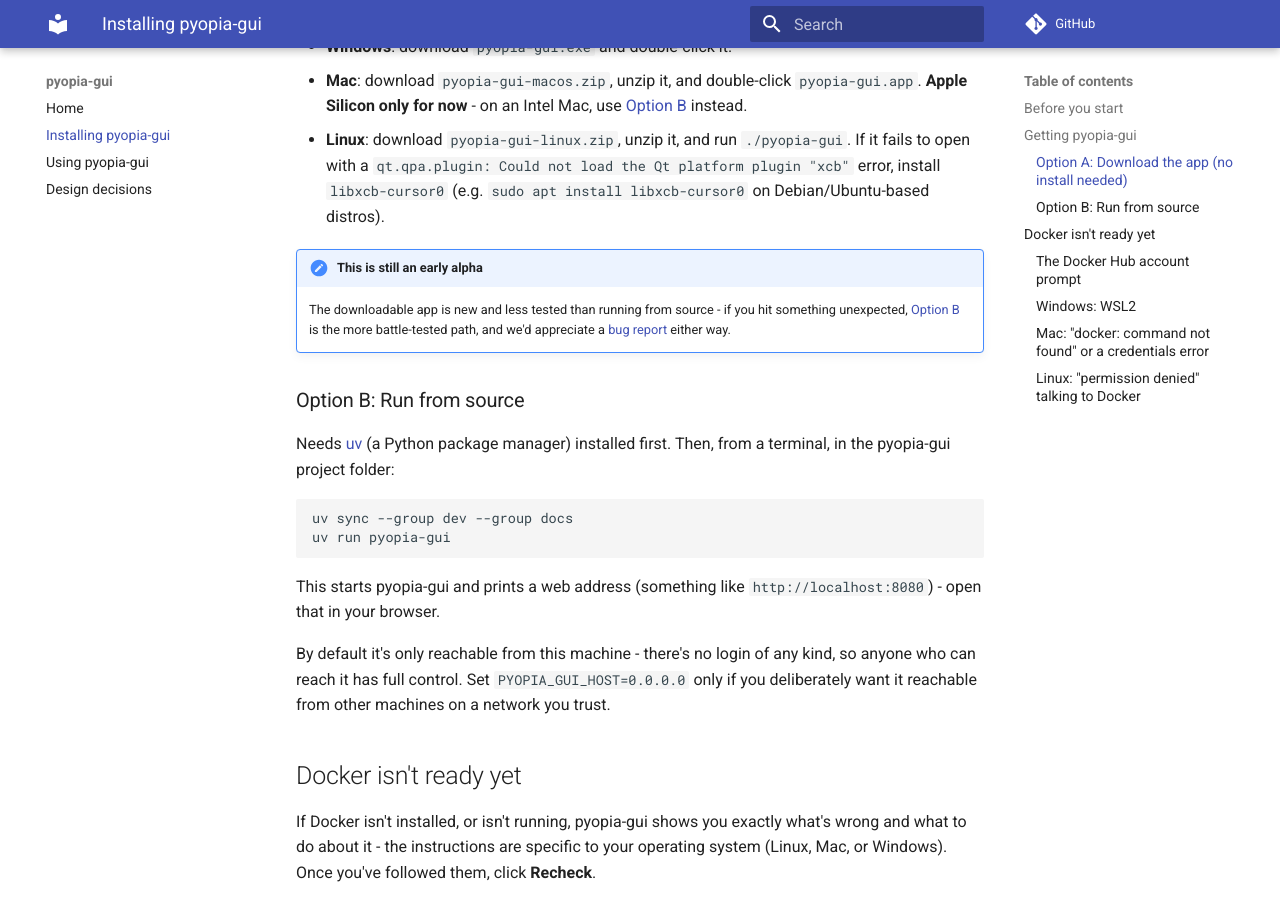
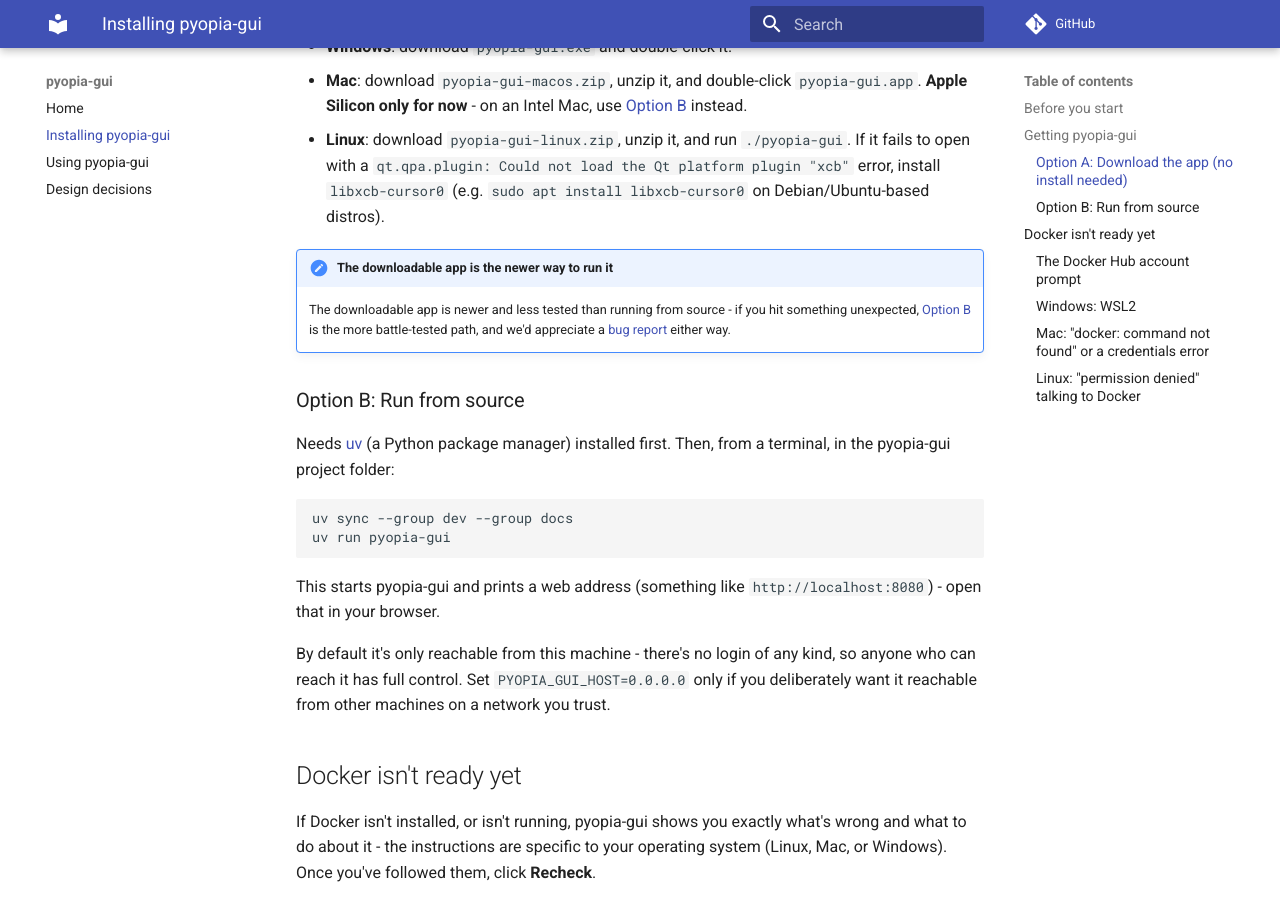
Before and after one commit to nimmo-smith-technologies/pyopia-gui, an MkDocs documentation site: the page built from docs/installing.md, in a window 1280 px wide and 900 px high, scrolled down 671 px. Built offline with MkDocs 1.6.1 and Material for MkDocs 9.7.7, drawn with Linux system fonts in a browser that asks for light colours; comment, search, counter and statistics services are not loaded.

Commit message:
Present 1.0.0 as stable in the docs
The installing guide's note and the README status line no longer call the project an early alpha. The downloadable app is still described as newer than running from source.

Signed-off-by: Alex Nimmo Smith <alex@nimmosmith.co.uk>

```diff
--- a/docs/installing.md
+++ b/docs/installing.md
@@ -33,8 +33,8 @@ system:
   error, install `libxcb-cursor0` (e.g. `sudo apt install libxcb-cursor0` on
   Debian/Ubuntu-based distros).
 
-!!! note "This is still an early alpha"
-    The downloadable app is new and less tested than running from source - if you hit
+!!! note "The downloadable app is the newer way to run it"
+    The downloadable app is newer and less tested than running from source - if you hit
     something unexpected, [Option B](#option-b-run-from-source) is the more
     battle-tested path, and we'd appreciate a
     [bug report](https://github.com/nimmo-smith-technologies/pyopia-gui/issues) either
```
Also changed, not shown: README.md (+1 -2 lines).
